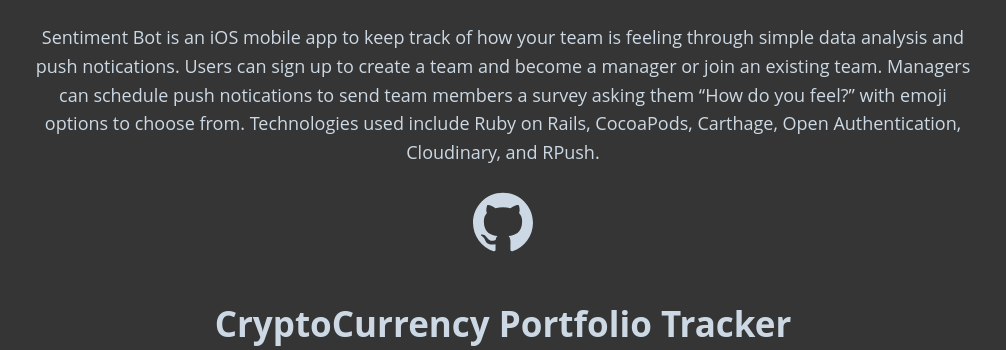
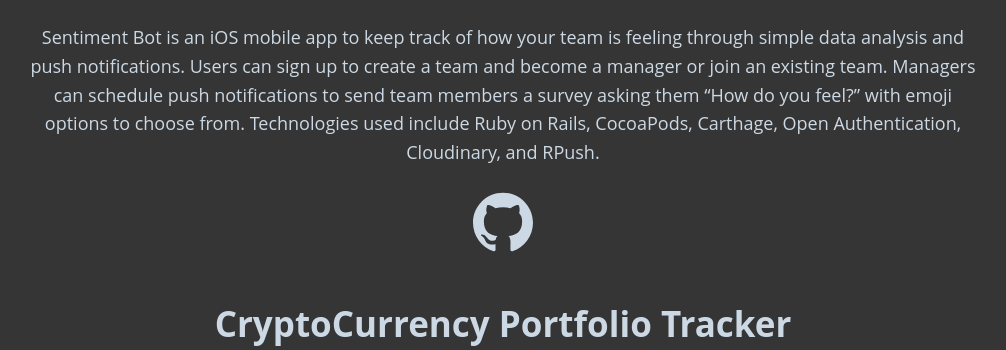
Before and after one commit to Legitcoder/Portfolio, a website: page index.html in a window 1280 px wide. Shown: the part 1336-1686 px from the top of the page, without its empty margins (137-1143 px from the left). Drawn offline with Linux system fonts and the light colour scheme.

Commit message:
Fix Typo For Sentiment Bot Description

```diff
--- a/index.html
+++ b/index.html
@@ -41,7 +41,7 @@
                 <div class="projects__details">
                     <p>
                         Sentiment Bot is an iOS mobile app to keep track of how your team is feeling through
-                        simple data analysis and push notications. Users can sign up to create a team and become a manager or join an existing team. Managers can schedule push notications to send team members a survey asking them “How do you feel?” with emoji options to choose from.
+                        simple data analysis and push notifications. Users can sign up to create a team and become a manager or join an existing team. Managers can schedule push notifications to send team members a survey asking them “How do you feel?” with emoji options to choose from.
                         Technologies used include Ruby on Rails, CocoaPods, Carthage, Open Authentication,
                         Cloudinary, and RPush.
                     </p>
```
